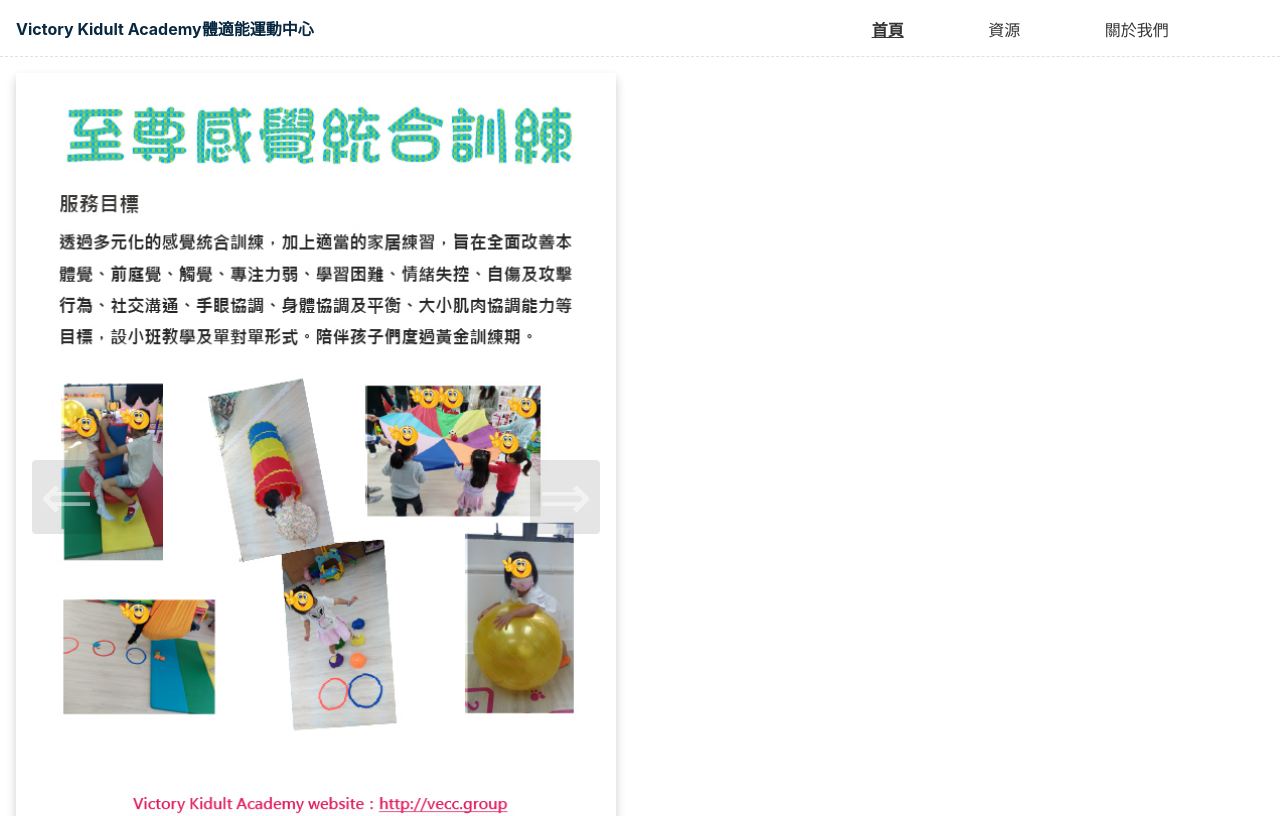
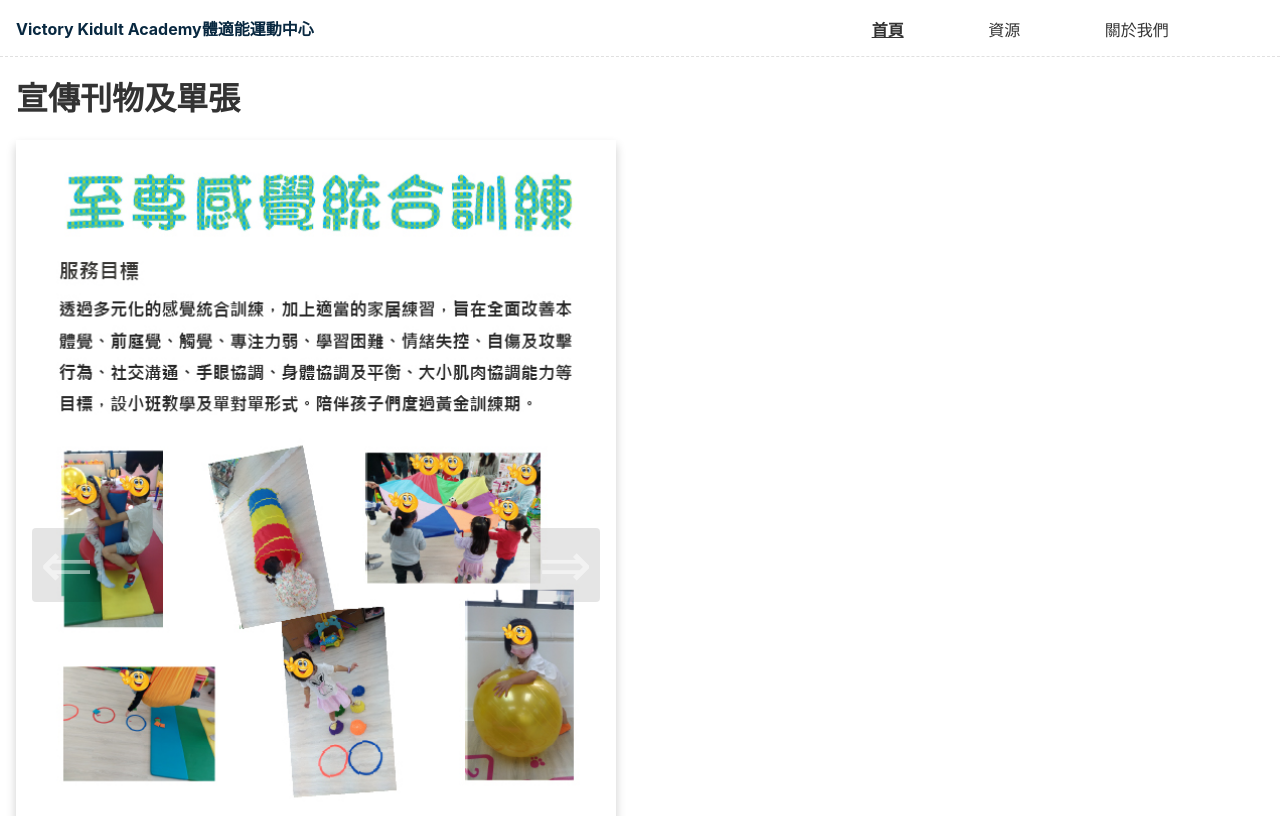
Before and after one commit to rookie-academy/vecc, an Eleventy site: page index.njk in a window 1280 px wide. Shown: the top 816 px of the page. Built offline with nearby package versions, Linux system fonts and the light colour scheme; Eleventy itself is replaced by a stand-in of ours; files that its build step writes are made by us from their sources.

Commit message:
Update carousel.njk

```diff
--- a/_includes/carousel.njk
+++ b/_includes/carousel.njk
@@ -1,4 +1,5 @@
 <div aria-label="Featured-Programmes">
+    <h1>宣傳刊物及單張</h1>
     <div class="carousel" data-carousel>
     <button class="carousel-button prev" data-carousel-button="prev">&#8656;</button>
     <button class="carousel-button next" data-carousel-button="next">&#8658;</button>
```
